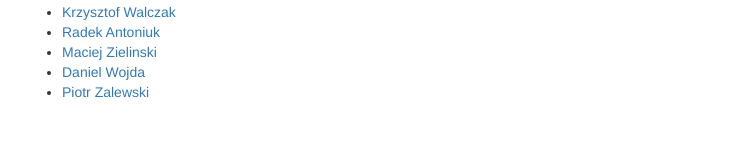
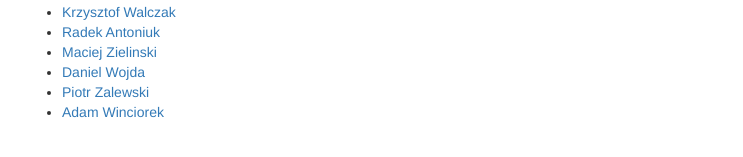
Before and after one commit to microhackathon-2015-03-juglodz/microhackathon-2015-03-juglodz.github.io, a Jekyll site: the page built from index.md, in a window 1280 px wide and 900 px high, scrolled down 2809 px. Shown: the part 733-890 px from the top of the window, without its empty margins (268-1011 px from the left). Built offline with Jekyll 4.4.1, drawn with Linux system fonts in a browser that asks for light colours; Markdown is read by kramdown in place of the engine named in the settings.

Commit message:
Added entry to attendees.yml file

```diff
--- a/_data/attendees.yml
+++ b/_data/attendees.yml
@@ -23,3 +23,6 @@
 
 - name: Piotr Zalewski
   github_username: piotrzalewski
+
+- name: Adam Winciorek
+  github_username: winciu
```
